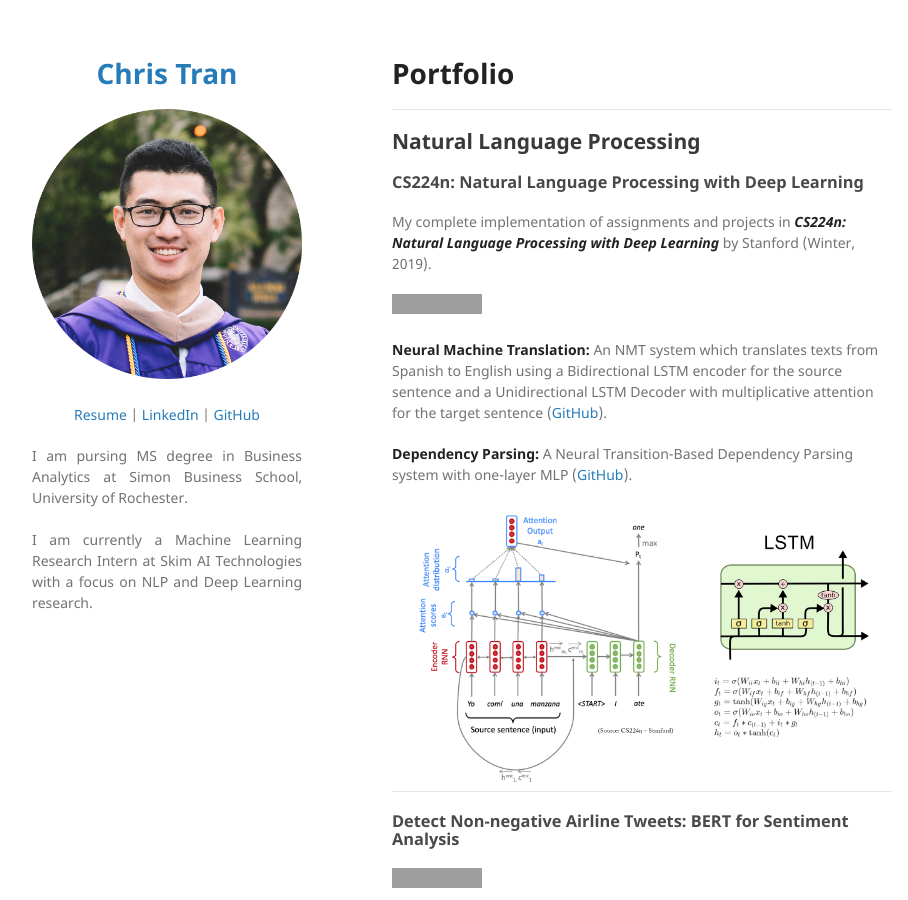
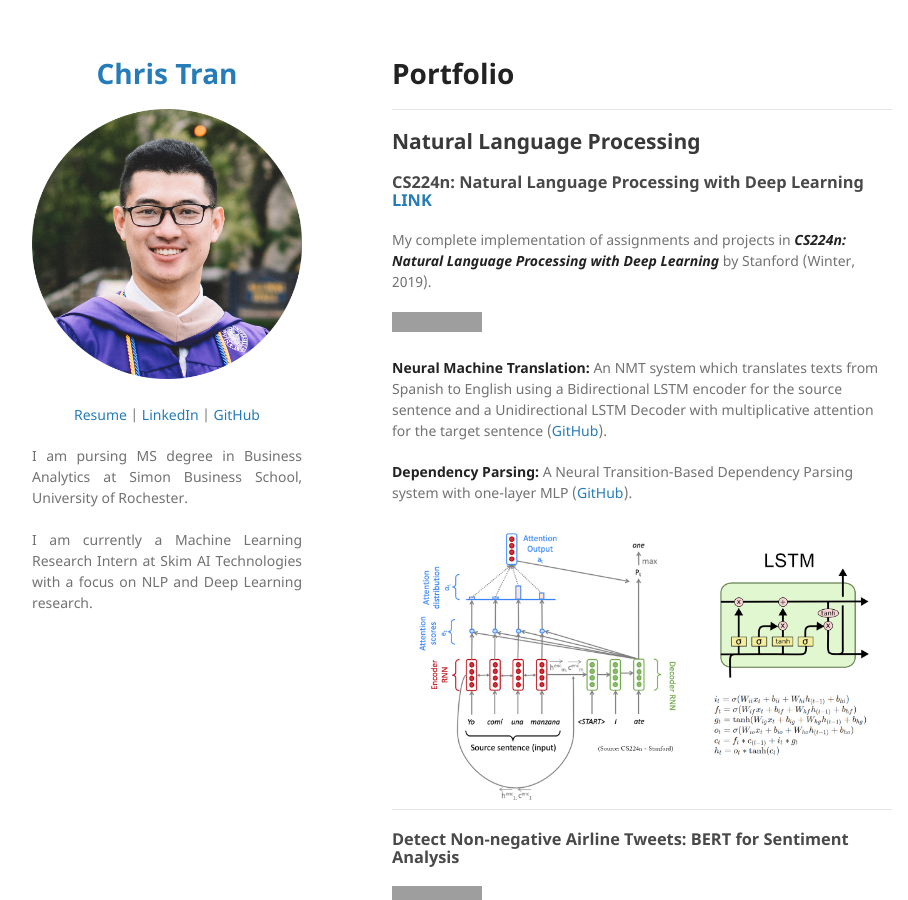
Before and after one commit to paulslin/paulslin.github.io, a Jekyll site: the page built from index.md, in a window 1280 px wide and 900 px high. Shown: the whole window, without its empty margins (178-1086 px from the left). Built offline with Jekyll 4.4.1, drawn with Linux system fonts in a browser that asks for light colours; our own code applies the rules of GitHub Pages for plain Markdown files; grey boxes are pictures that could not be loaded.

Commit message:
Update index.md

```diff
--- a/index.md
+++ b/index.md
@@ -2,7 +2,7 @@
 ---
 ## Natural Language Processing
 
-### CS224n: Natural Language Processing with Deep Learning
+### CS224n: Natural Language Processing with Deep Learning [LINK](projects/detect-food-trends-facebook.html)
 
 My complete implementation of assignments and projects in [***CS224n: Natural Language Processing with Deep Learning***](http://web.stanford.edu/class/cs224n/) by Stanford (Winter, 2019).
 
```
